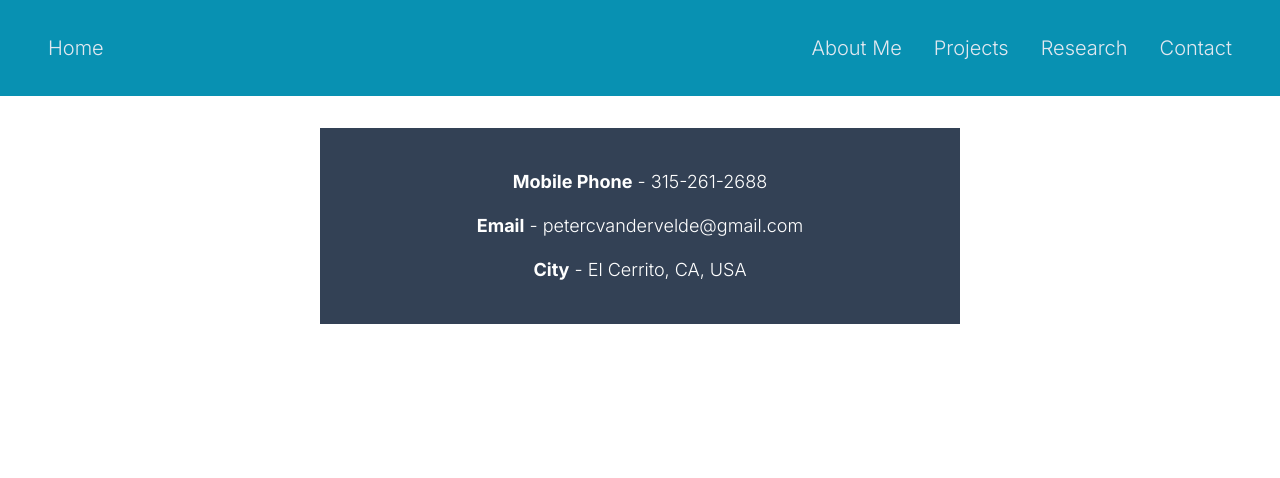
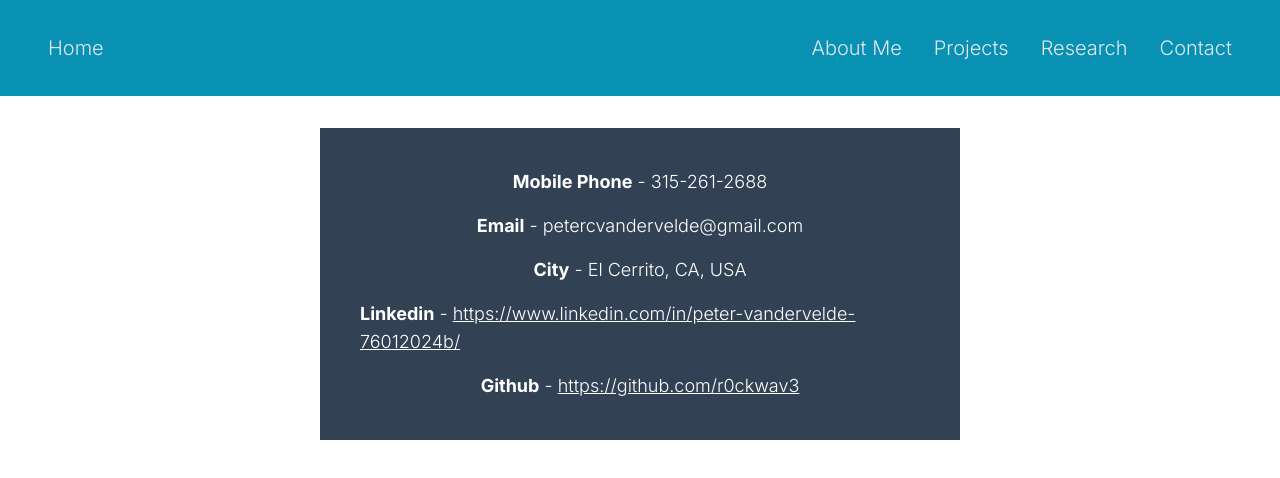
Before and after one commit to r0ckwav3/r0ckwav3.github.io, a Next.js app: page /contact in a window 1280 px wide. Shown: the top 478 px of the page. Built offline with nearby package versions, Linux system fonts and the light colour scheme.

Commit message:
add links to contacts page

```diff
--- a/app/contact/page.tsx
+++ b/app/contact/page.tsx
@@ -18,11 +18,19 @@ function ContactBanner() {
     <div className="flex flex-row justify-around w-full">
       <div className="w-1/2 flex flex-row m-8 p-8 bg-slate-700">
         <div className="flex flex-col justify-between items-center w-full text-lg text-white font-light">
-          {contactjson.methods.map((e,i) =>
-            <div key={i} className="m-2">
-              <span className="font-bold">{e.name}</span> - {e.address}
-            </div >
-          )}
+          {contactjson.methods.map((e, i) => {
+            let addressblock = null;
+            if (e.link) {
+              addressblock = <a href={e.address} className="underline"> {e.address} </a >
+            }else{
+              addressblock = <span> {e.address} </span>
+            }
+            return (
+              <div key={i} className="m-2">
+                <span className="font-bold">{e.name}</span> - {addressblock}
+              </div >
+            )
+          })}
         </div>
       </div >
     </div>
--- a/app/data/contact.json
+++ b/app/data/contact.json
@@ -2,15 +2,33 @@
   "methods": [
     {
       "name": "Mobile Phone",
-      "address": "315-261-2688"
+      "address": "315-261-2688",
+      "shortlist": true,
+      "link": false
     },
     {
       "name": "Email",
-      "address": "petercvandervelde@gmail.com"
+      "address": "petercvandervelde@gmail.com",
+      "shortlist": true,
+      "link": false
     },
     {
       "name": "City",
-      "address": "El Cerrito, CA, USA"
+      "address": "El Cerrito, CA, USA",
+      "shortlist": true,
+      "link": false
+    },
+    {
+      "name": "Linkedin",
+      "address": "https://www.linkedin.com/in/peter-vandervelde-76012024b/",
+      "shortlist": false,
+      "link": true
+    },
+    {
+      "name": "Github",
+      "address": "https://github.com/r0ckwav3",
+      "shortlist": false,
+      "link": true
     }
   ]
 }
--- a/app/page.tsx
+++ b/app/page.tsx
@@ -13,7 +13,7 @@ export default function Home() {
 }
 
 function HomeBanner() {
-  const contact_text = contactjson.methods.map((e) => e.address).join(" | ");
+  const contact_text = contactjson.methods.filter(e => e.shortlist).map((e) => e.address).join(" | ");
 
   return (
     <div className="flex flex-row my-8 mx-32 p-8 bg-slate-700">
```
